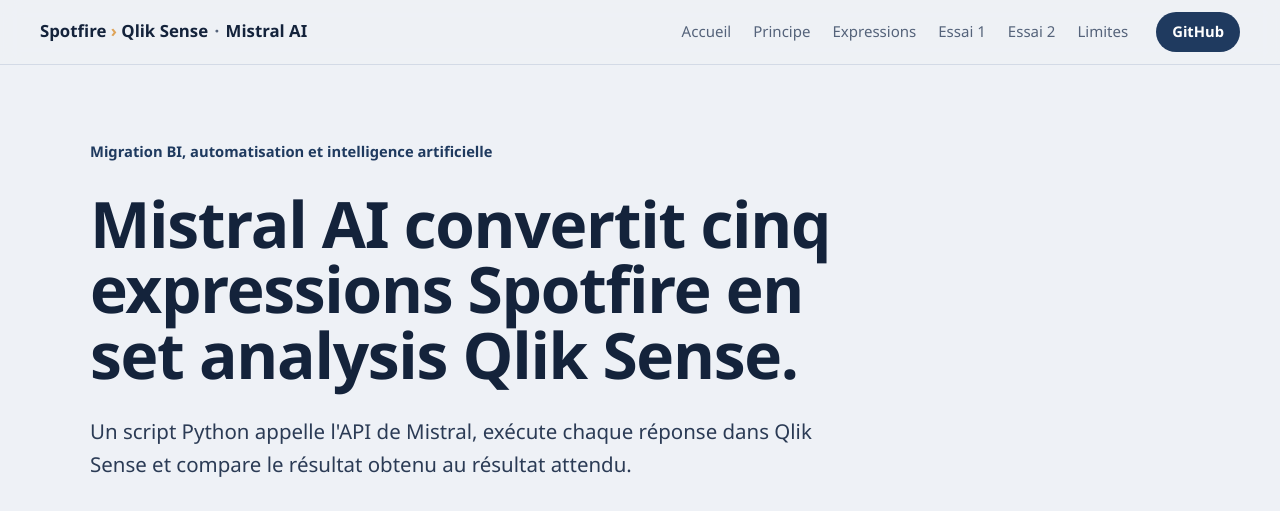
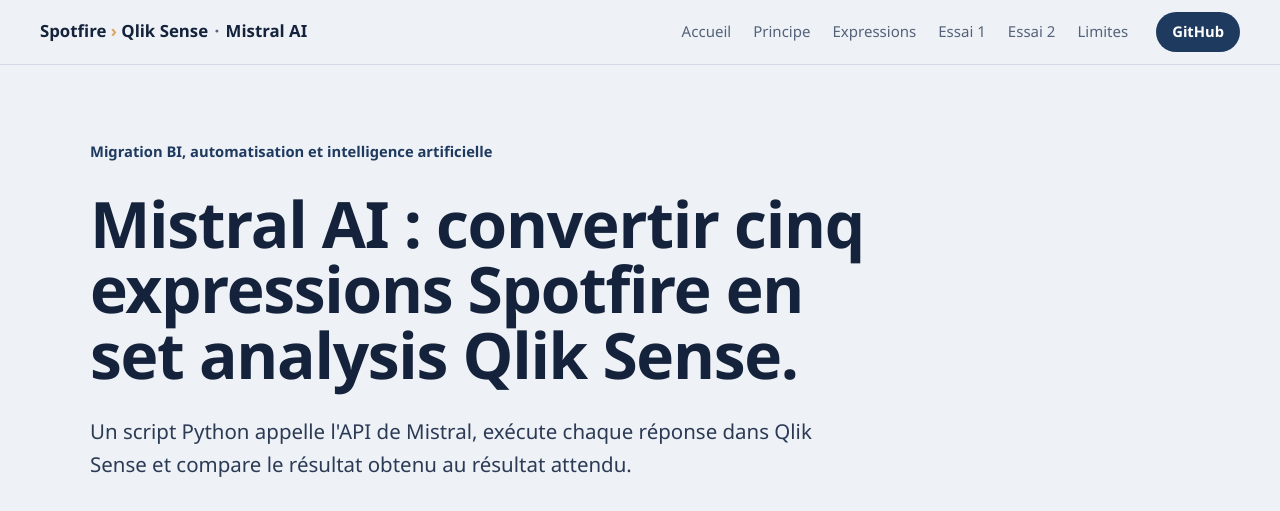
Before and after one commit to cnanaj-wq/mistral-ai, a plain HTML site: page index.html in a window 1280 px wide. Shown: the top 511 px of the page. Drawn offline with Linux system fonts and the light colour scheme.

Commit message:
Page du projet : titre à l'infinitif

```diff
--- a/index.html
+++ b/index.html
@@ -32,7 +32,7 @@
 
 <section class="hero" id="haut">
   <p class="hero__nature">Migration BI, automatisation et intelligence artificielle</p>
-  <h1>Mistral AI convertit cinq expressions Spotfire en set analysis Qlik&nbsp;Sense.</h1>
+  <h1>Mistral&nbsp;AI : convertir cinq expressions Spotfire en set analysis Qlik&nbsp;Sense.</h1>
   <p class="hero__chapo">Un script Python appelle l'API de Mistral, exécute chaque réponse dans Qlik Sense et compare le résultat obtenu au résultat attendu.</p>
   <ul class="hero__faits">
     <li><b>5 / 5</b><span>résultats conformes après correction</span></li>
```
